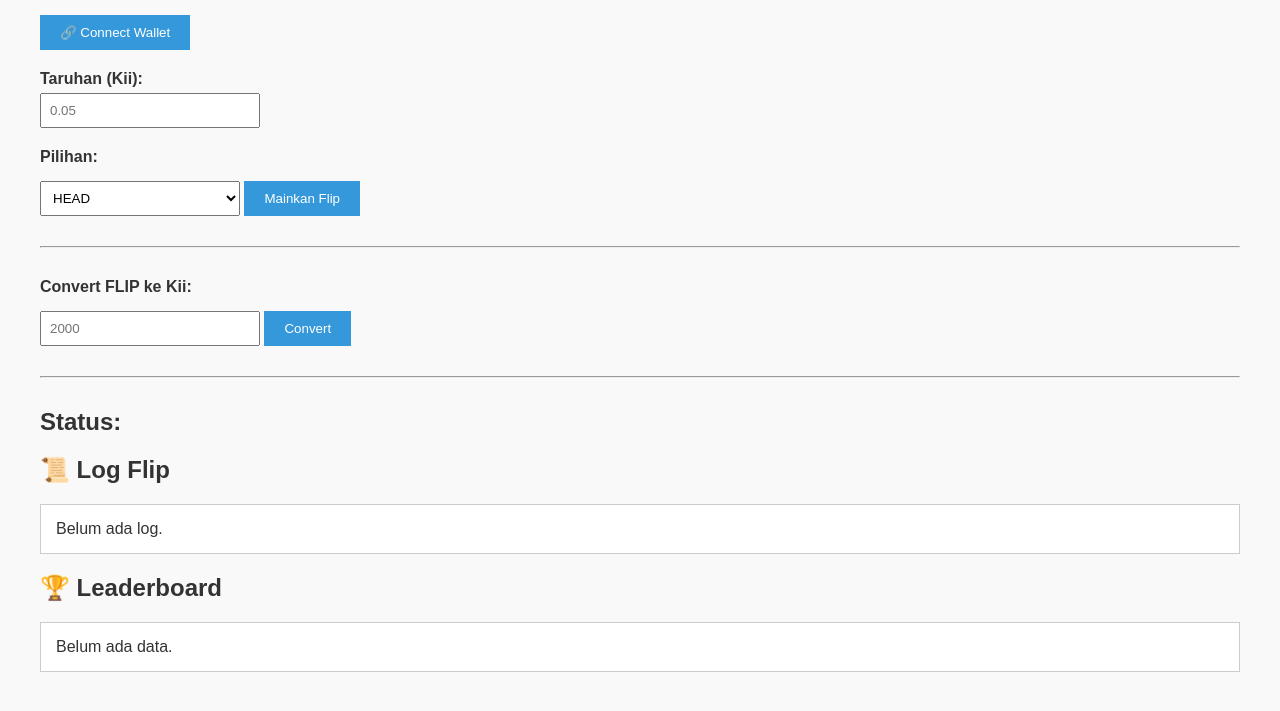
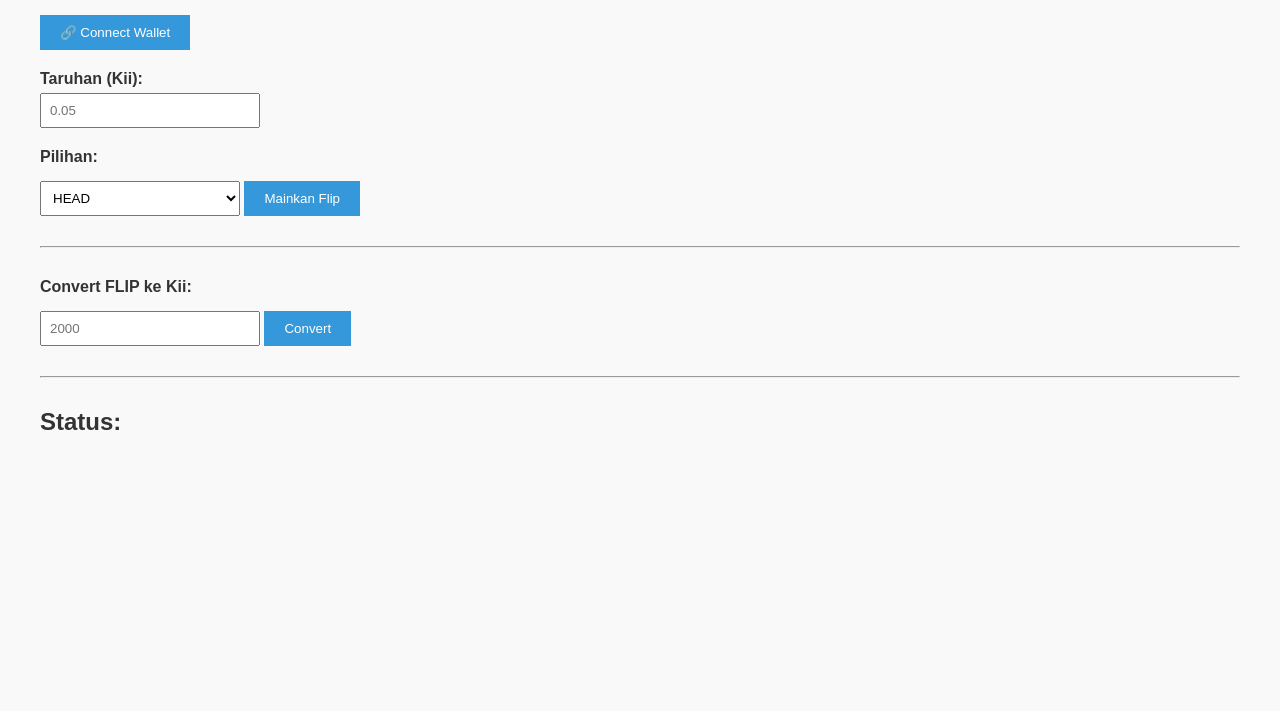
Before and after one commit to sherpoh/FlipGame001, a plain HTML site: page index.html in a window 1280 px wide. Shown: the part 99-810 px from the top of the page. Drawn offline with Linux system fonts and the light colour scheme.

Commit message:
Update index.html

```diff
--- a/index.html
+++ b/index.html
@@ -8,11 +8,9 @@
 <body>
   <h1>🎲 FLIP Game</h1>
 
-  <!-- Connect Wallet -->
   <button id="connectBtn">🔗 Connect Wallet</button>
   <p id="walletAddress"></p>
 
-  <!-- Flip Game -->
   <label for="betAmount">Taruhan (Kii):</label>
   <input type="number" id="betAmount" placeholder="0.05" step="0.01" min="0.01" required />
 
@@ -26,26 +24,15 @@
 
   <hr />
 
-  <!-- Convert FLIP -->
   <label for="redeemAmount">Convert FLIP ke Kii:</label>
   <input type="number" id="redeemAmount" placeholder="2000" min="1" required />
   <button onclick="redeemFLIP()">Convert</button>
 
   <hr />
 
-  <!-- Status -->
   <h2>Status:</h2>
   <p id="status"></p>
 
-  <!-- Log Panel -->
-  <h2>📜 Log Flip</h2>
-  <div id="flipLog">Belum ada log.</div>
-
-  <!-- Leaderboard -->
-  <h2>🏆 Leaderboard</h2>
-  <div id="leaderboard">Belum ada data.</div>
-
-  <!-- Scripts -->
   <script src="https://cdn.jsdelivr.net/npm/ethers@5.7.2/dist/ethers.min.js"></script>
   <script src="app.js" defer></script>
 </body>
```
